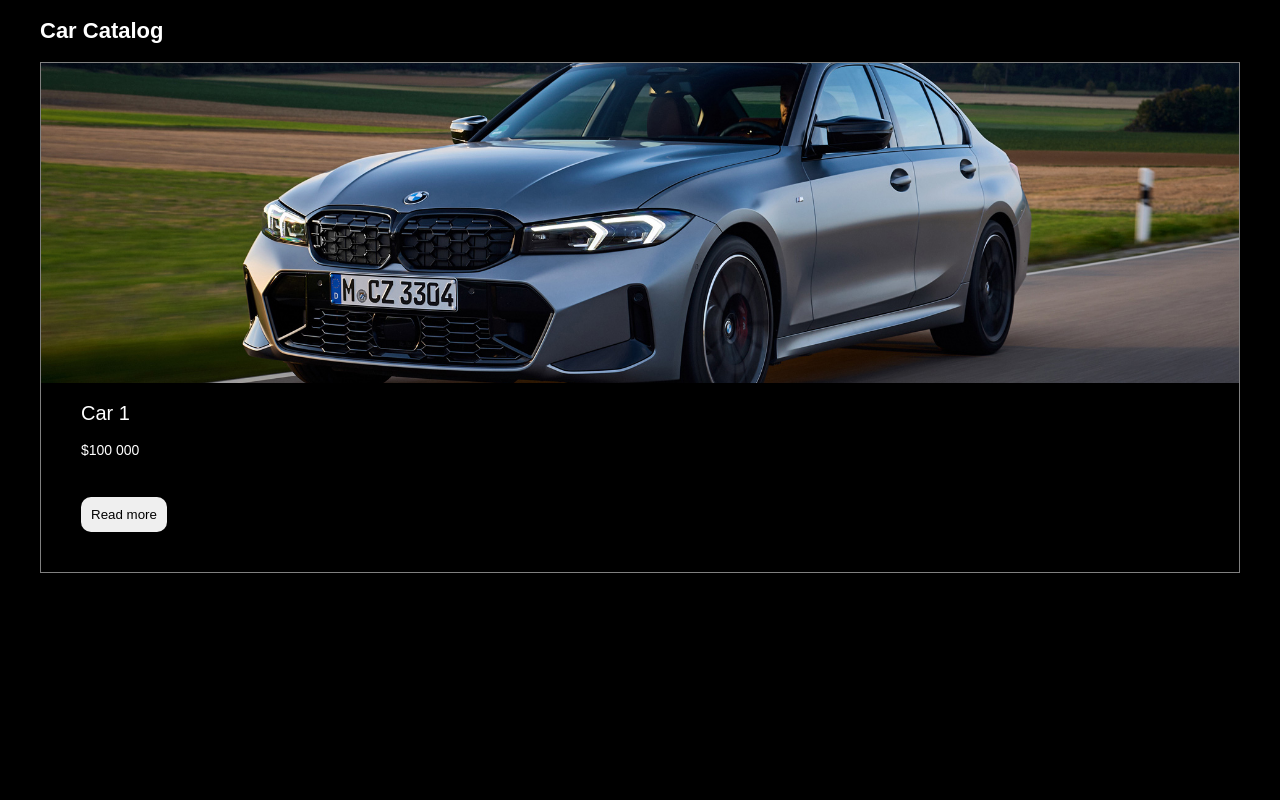
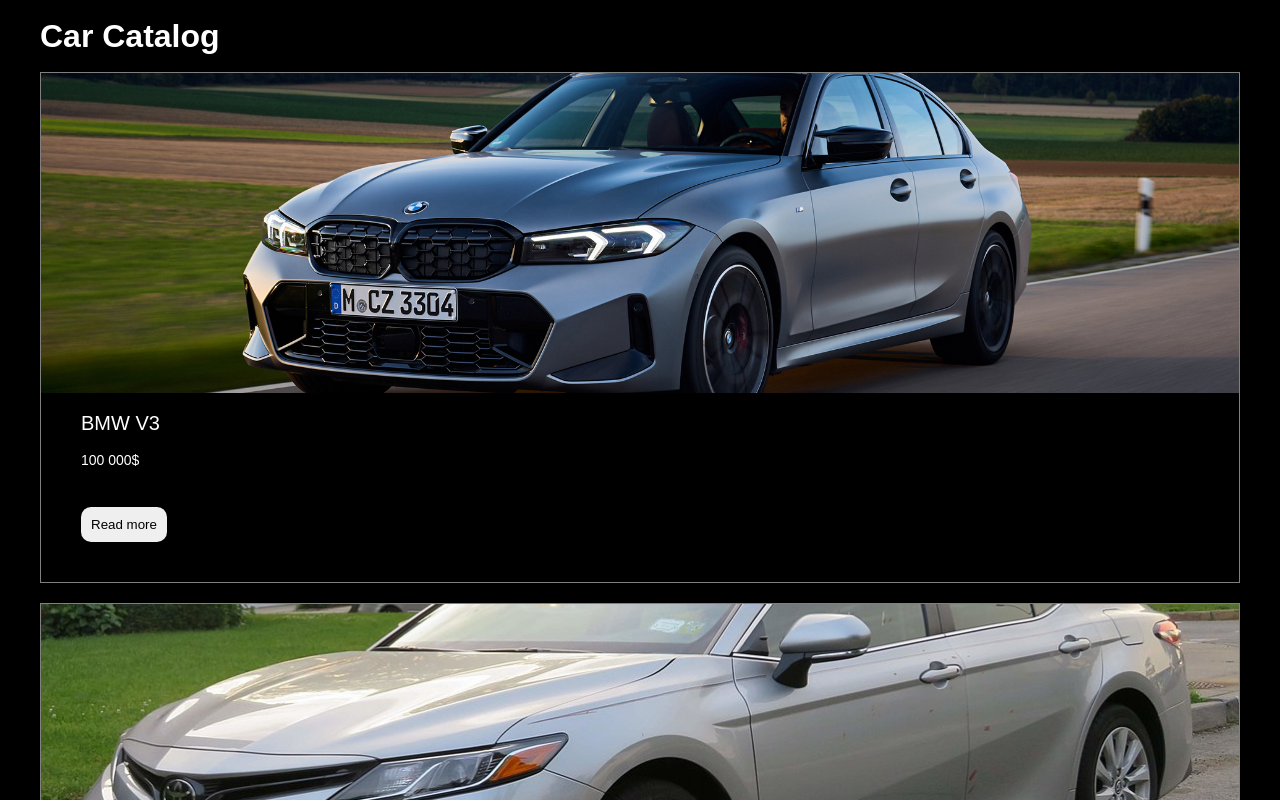
Before and after one commit to Nomex2008/React-carCatalog, a React (Vite) app: page / in a window 1280 px wide. Shown: the top 800 px of the page. Built offline with nearby package versions, Linux system fonts and the light colour scheme.

Commit message:
Commit 3
Add Database in project.

```diff
--- /dev/null
+++ b/src/components/screens/home/cars.data.js
@@ -0,0 +1,20 @@
+export const cars = [
+    {
+        id: 1,
+        name: 'BMW V3',
+        price: '100 000$',
+        image: '/1.jpg',
+    },
+    {
+        id: 2,
+        name: 'BMW V3',
+        price: '24 970$',
+        image: '/2.jpg',
+    },
+    {
+        id: 3,
+        name: 'BMW V3',
+        price: '22 545$',
+        image: '/3.avif',
+    },
+]
--- a/src/components/screens/home/home.jsx
+++ b/src/components/screens/home/home.jsx
@@ -1,5 +1,8 @@
 //css
 import styles from "./home.module.css";
+//cars
+import {cars} from "./cars.data.js";
+//const cars = []
 
 function Home() {
     return (
@@ -7,21 +10,29 @@
             <h1 className={styles.title}>
                 Car Catalog
             </h1>
+
             <div>
-                <div className={styles.item}>
+
+                {cars.length ? cars.map(car => (
+                    <div key={car.id} className={styles.item}>
                         <div
                         className={styles.img}
                         style={{
-                        backgroundImage:'url(/1.jpg)',
+                            backgroundImage:`url(${car.image})`,
                         }}
                         />
                         <div className={styles.info}>
-                        <h2>Car 1</h2>
-                        <p>$100 000</p>
+                            <h2>{car.name}</h2>
+                            <p>{car.price}</p>
                             <button>Read more</button>
                         </div>
                     </div>
+                ))
+                : <p>There are no cars</p>
+            }
+
             </div>
+
         </div>
     )
 };
--- a/src/components/screens/home/home.module.css
+++ b/src/components/screens/home/home.module.css
@@ -3,7 +3,7 @@
 }
 
 .title {
-    font-size: 22px;
+    font-size: 32px;
     font-weight: 800;
     margin-left: 40px;
 }
```
Also changed, not shown: public/2.jpg (added), public/3.avif (added). Lines whose indentation alone changed are shown as unchanged.
